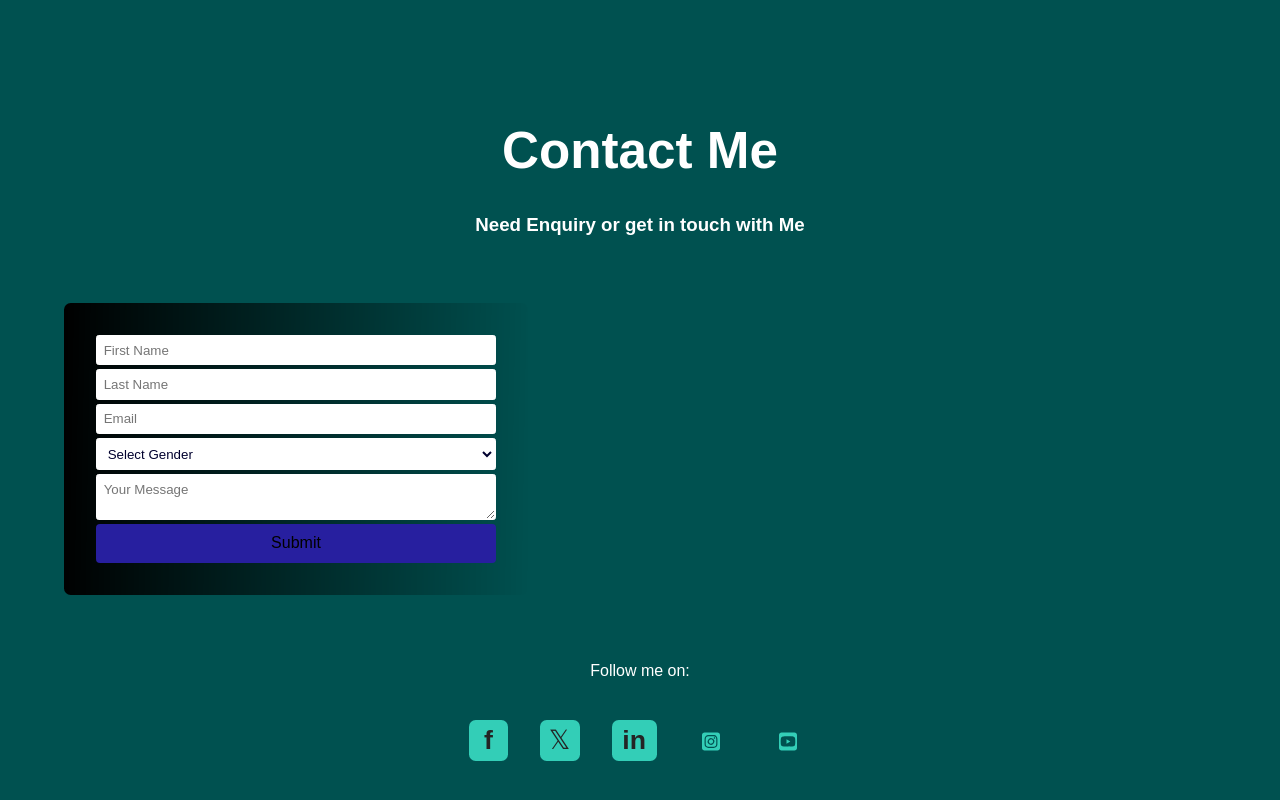
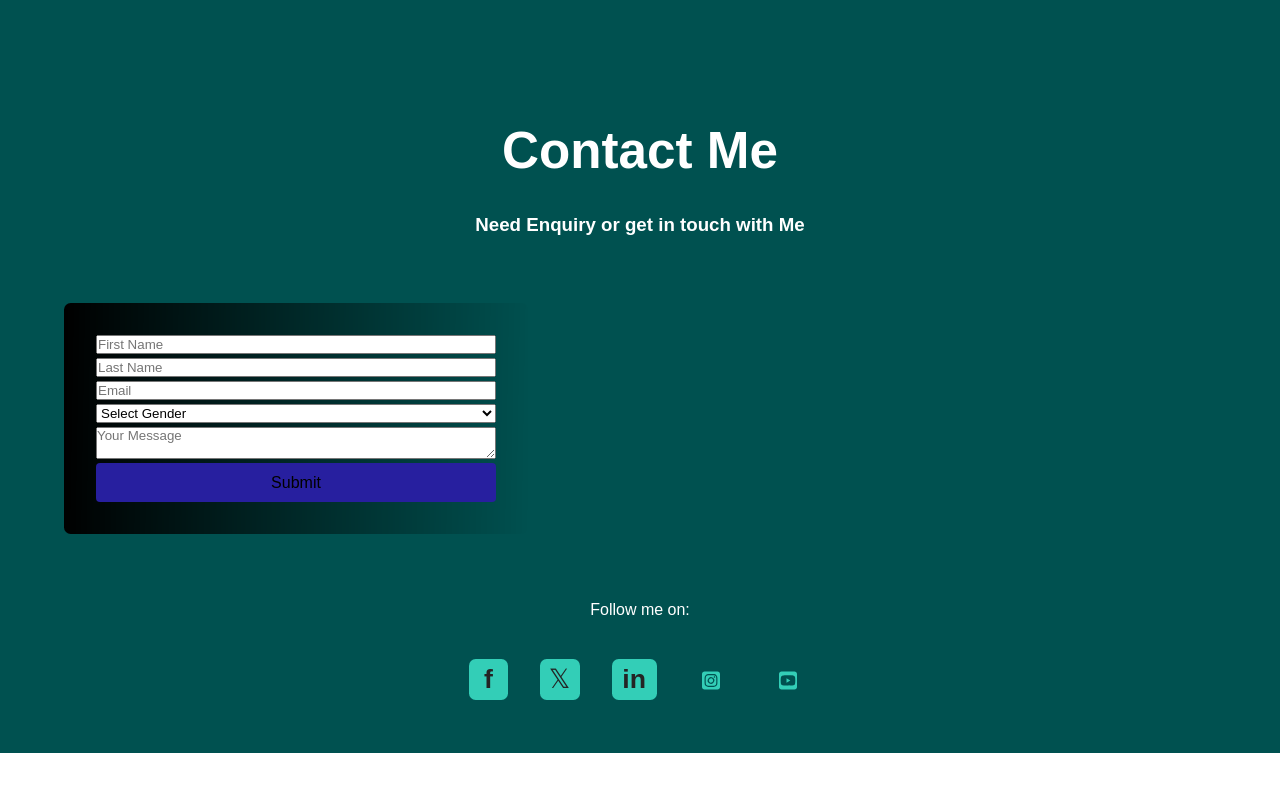
Before and after one commit to Kaal581993/Portfolio-React, a React (Vite) app: page / in a window 1280 px wide. Shown: the part 5851-6651 px from the top of the page. After the commit the page ends 6604 px from the top, so only its background shows below. Built offline with nearby package versions, Linux system fonts and the light colour scheme; a web font is replaced by a local one.

Commit message:
Update Contact.tsx

```diff
--- a/src/pages/Contact.tsx
+++ b/src/pages/Contact.tsx
@@ -1,6 +1,62 @@
-import React from "react";
+import React, { useState } from "react";
+
+interface FormValues {
+  firstName: string;
+  lastName: string;
+  email: string;
+  gender: string;
+  message: string;
+}
 
 const Contact: React.FC = () => {
+  const [values, setValues] = useState<FormValues>({
+    firstName: "",
+    lastName: "",
+    email: "",
+    gender: "",
+    message: "",
+  });
+
+  const [errors, setErrors] = useState<Partial<FormValues>>({});
+  const [submitted, setSubmitted] = useState(false);
+
+  // Handle input changes
+  const handleChange = (
+    e: React.ChangeEvent<HTMLInputElement | HTMLTextAreaElement | HTMLSelectElement>
+  ) => {
+    const { name, value } = e.target;
+    setValues({ ...values, [name]: value });
+  };
+
+  // Validate inputs
+  const validate = (): boolean => {
+    let tempErrors: Partial<FormValues> = {};
+
+    if (!values.firstName.trim()) tempErrors.firstName = "First name is required";
+    if (!values.lastName.trim()) tempErrors.lastName = "Last name is required";
+
+    if (!values.email) {
+      tempErrors.email = "Email is required";
+    } else if (!/\S+@\S+\.\S+/.test(values.email)) {
+      tempErrors.email = "Invalid email address";
+    }
+
+    if (!values.gender) tempErrors.gender = "Please select your gender";
+    if (!values.message.trim()) tempErrors.message = "Message cannot be empty";
+
+    setErrors(tempErrors);
+    return Object.keys(tempErrors).length === 0;
+  };
+
+  // Handle form submit
+  const handleSubmit = (e: React.FormEvent) => {
+    e.preventDefault();
+    if (validate()) {
+      setSubmitted(true);
+      // Netlify will handle submission
+    }
+  };
+
   return (
     <div className="contact-container">
       <h1>Contact Me</h1>
@@ -12,10 +68,10 @@ const Contact: React.FC = () => {
           method="POST"
           data-netlify="true"
           netlify-honeypot="bot-field"
+          onSubmit={handleSubmit}
         >
-          {/* Hidden input for Netlify form name */}
+          {/* Netlify hidden inputs */}
           <input type="hidden" name="form-name" value="contact" />
-          {/* Honeypot field for bots */}
           <p hidden>
             <label>
               Don’t fill this out: <input name="bot-field" />
@@ -25,25 +81,35 @@ const Contact: React.FC = () => {
           <input
             type="text"
             name="firstName"
-            className="form-text"
             placeholder="First Name"
-            required
+            value={values.firstName}
+            onChange={handleChange}
           />
+          {errors.firstName && <p className="error">{errors.firstName}</p>}
+
           <input
             type="text"
             name="lastName"
-            className="form-text"
             placeholder="Last Name"
-            required
+            value={values.lastName}
+            onChange={handleChange}
           />
+          {errors.lastName && <p className="error">{errors.lastName}</p>}
+
           <input
             type="email"
             name="email"
-            className="form-text"
             placeholder="Email"
-            required
+            value={values.email}
+            onChange={handleChange}
           />
-          <select name="gender" className="select" id="gender" required>
+          {errors.email && <p className="error">{errors.email}</p>}
+
+          <select
+            name="gender"
+            value={values.gender}
+            onChange={handleChange}
+          >
             <option value="">Select Gender</option>
             <option value="male">Male</option>
             <option value="female">Female</option>
@@ -51,15 +117,21 @@ const Contact: React.FC = () => {
             <option value="trans-male">Transmale</option>
             <option value="trans-female">Transfemale</option>
           </select>
+          {errors.gender && <p className="error">{errors.gender}</p>}
+
           <textarea
             name="message"
-            className="form-text-box"
             placeholder="Your Message"
-            required
+            value={values.message}
+            onChange={handleChange}
           ></textarea>
+          {errors.message && <p className="error">{errors.message}</p>}
+
           <button type="submit" className="form-button">
             Submit
           </button>
+
+          {submitted && <p className="success">Thanks! Your message has been sent.</p>}
         </form>
       </div>
     </div>
```
